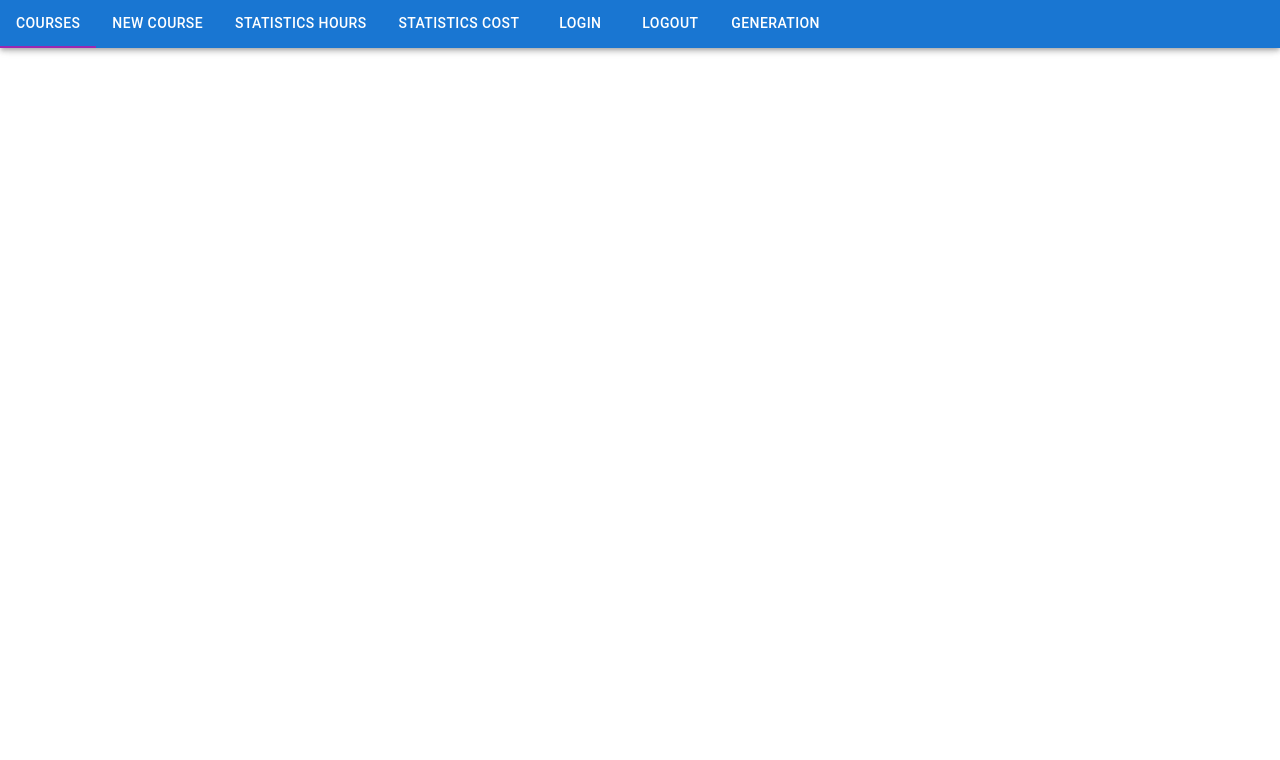
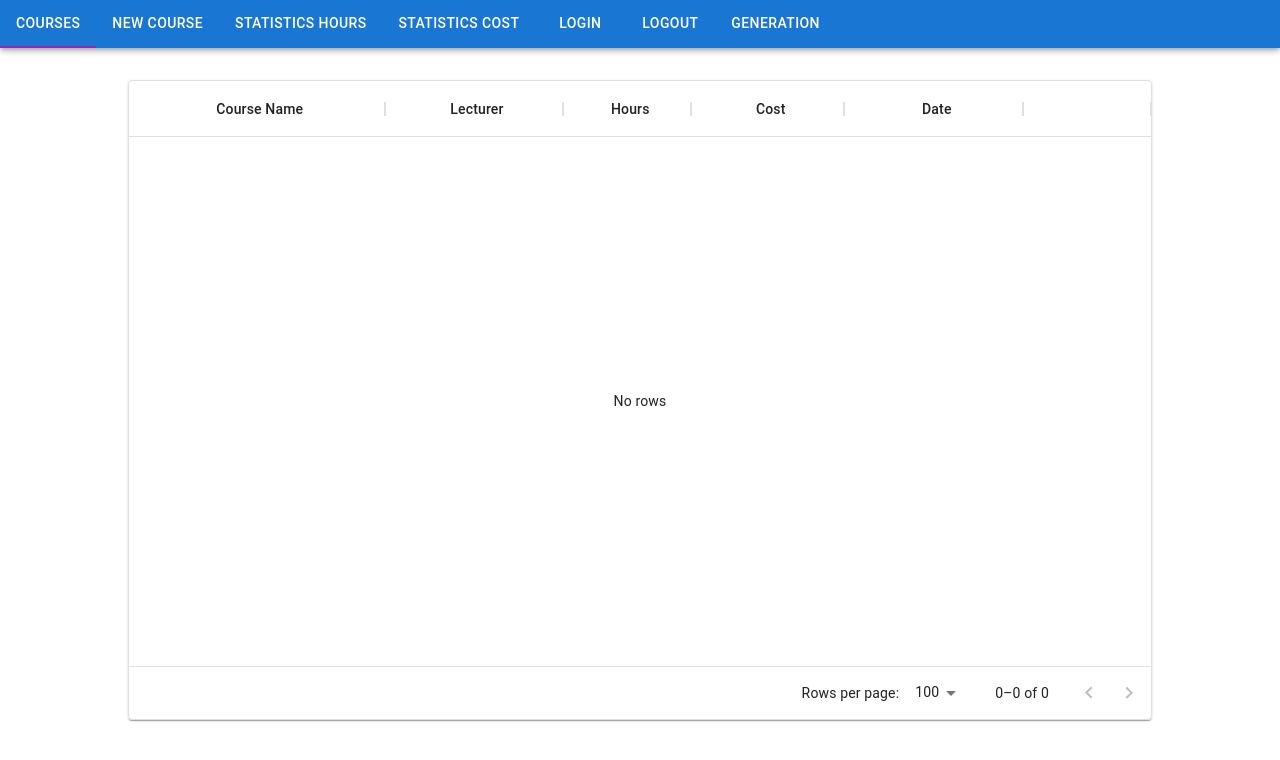
Before and after one commit to Java46IgorVorobyov/react-application, a React (Create React App) app: page / in a window 1280 px wide. Shown: the top 760 px of the page. Built offline with nearby package versions, Linux system fonts and the light colour scheme.

Commit message:
Homework/#42/editCourse

```diff
--- a/package.json
+++ b/package.json
@@ -7,6 +7,7 @@
     "@emotion/styled": "^11.8.1",
     "@mui/icons-material": "^5.6.2",
     "@mui/material": "^5.6.4",
+    "@mui/x-data-grid": "^5.10.0",
     "@reduxjs/toolkit": "^1.8.1",
     "@testing-library/jest-dom": "^5.16.4",
     "@testing-library/react": "^12.1.4",
--- a/src/components/forms/CourseForm.tsx
+++ b/src/components/forms/CourseForm.tsx
@@ -1,22 +1,24 @@
 import React from "react";
 import {Course, createCourse} from "../../models/Course";
 import courseData from "../../config/courseData.json";
-import {Grid, Select, TextField, FormControl, InputLabel, MenuItem, Button} from "@mui/material";
+import {Grid, Select, TextField, FormControl, InputLabel, MenuItem, Button, Box, Typography} from "@mui/material";
+import {getRandomNumber} from "../../util/random";
 
 type Props = {
     submitFn: (course: Course) => void;
+    courseUpdate?: Course
 }
 const initialCourse: Course = createCourse(0, "",
-    "", 0, 0, new Date());
-const CourseForm: React.FC<Props> = ({submitFn}) => {
+    "", 0, 0, new Date("0000-00-00"));
+const CourseForm: React.FC<Props> = ({submitFn, courseUpdate}) => {
     const {courses, minHours, maxHours, lectors, minCost, maxCost, minYear, maxYear} = courseData;
-    const [course, setCourse] = React.useState(initialCourse);
+    const [course, setCourse] = React.useState(courseUpdate || initialCourse);
 
     function onSubmit(event: any) {
         event.preventDefault();
         console.log(course)
         submitFn(course);
-        document.querySelector("form")!.reset();
+        document.querySelector('form')!.reset();
     }
 
     function handlerCourse(event: any) {
@@ -51,11 +53,16 @@ const CourseForm: React.FC<Props> = ({submitFn}) => {
     }
 
     function onReset() {
-        setCourse(initialCourse);
+        setCourse(courseUpdate || initialCourse)
+
     }
 
-    return <form onSubmit={onSubmit} onReset={onReset}>
-        <Grid container spacing={{xs: 5, sm: 2, md: 13}} justifyContent="center">
+    return <Box>
+        <Typography gutterBottom variant={'h4'}
+                    sx={{fontSize: {xs: "1.3em", sm: "1em", md: "2em"}, textAlign: 'center', fontWeight: 'bold'}}>
+            {!!courseUpdate ? `Update of Course with id ${courseUpdate.id}` : 'Adding new Course'}</Typography>
+        <form onSubmit={onSubmit} onReset={onReset}>
+            <Grid container spacing={{xs: 5, sm: 1.5, md: 13}} justifyContent="center">
                 <Grid item xs={10} sm={5}>
                     <FormControl fullWidth required>
                         <InputLabel id="course-select-label">Course Name</InputLabel>
@@ -64,7 +71,11 @@ const CourseForm: React.FC<Props> = ({submitFn}) => {
                             id="demo-simple-select"
                             label="Course Name"
                             value={course.name}
-                        onChange={handlerCourse}>
+                            onChange={handlerCourse}
+                            inputProps={
+                                {readOnly: !!courseUpdate}
+                            }
+                        >
                             <MenuItem value="">None</MenuItem>
                             {getCourseItems(courses)}
                         </Select>
@@ -78,7 +89,8 @@ const CourseForm: React.FC<Props> = ({submitFn}) => {
                             id="demo-simple-select"
                             label="Lecturer"
                             value={course.lecturer}
-                        onChange={handlerLecturer}>
+                            onChange={handlerLecturer}
+                        >
                             <MenuItem value="">None</MenuItem>
                             {getCourseItems(lectors)}
                         </Select>
@@ -87,30 +99,39 @@ const CourseForm: React.FC<Props> = ({submitFn}) => {
                 <Grid item xs={10} sm={5}>
                     <TextField type="number" label="Hours" fullWidth required
                                onChange={handlerHours}
-                           helperText={`enter number of hours in range [${minHours}-${maxHours}]`}
+                               helperText={`enter number of hours in range [${minHours}-${maxHours} ]`}
+                               value={course.hours || ''}
                                inputProps={{
+
                                    min: `${minHours}`,
                                    max: `${maxHours}`
                                }}/>
                 </Grid>
                 <Grid item xs={10} sm={5}>
                     <TextField type="number" label="Cost" fullWidth required
-                           onChange={handlerCost} helperText={`enter cost in range [${minCost}-${maxCost}]`}
+                               value={course.cost || ""}
+                               onChange={handlerCost} helperText={`enter cost in range [${minCost}-${maxCost} ]`}
                                inputProps={{
+
                                    min: `${minCost}`,
                                    max: `${maxCost}`
                                }}/>
                 </Grid>
                 <Grid item xs={10} sm={8}>
                     <TextField required label={'Opening Date'} type={'date'} fullWidth
-                           onChange={handlerOpeningDate} inputProps={{
+                               onChange={handlerOpeningDate}
+                               value={!!course.openingDate.getFullYear() ?
+                                   getIsoDate(course.openingDate) : ''} inputProps={
+                        {
                             min: `${minYear}-01-01`,
                             max: `${maxYear}-12-31`
-                    }} InputLabelProps={{
+                        }
+                    } InputLabelProps={{
                         shrink: true
                     }}/>
+
                 </Grid>
-            <Grid item xs={12} sm={8} md={6}>
+                <Grid item xs={10} sm={8} md={6}>
                     <Grid container justifyContent={"center"}>
                         <Grid item xs={5}>
                             <Button type="submit">Submit</Button>
@@ -118,13 +139,27 @@ const CourseForm: React.FC<Props> = ({submitFn}) => {
                         <Grid item xs={5}>
                             <Button type="reset">Reset</Button>
                         </Grid>
+
                     </Grid>
+
                 </Grid>
+
+
             </Grid>
         </form>
+    </Box>
 }
 export default CourseForm;
 
 function getCourseItems(items: string[]): React.ReactNode {
     return items.map(c => <MenuItem value={c} key={c}>{c}</MenuItem>)
 }
+
+function getIsoDate(dateValue: Date): string {
+    const day = dateValue.getDate() + 1;
+    const month = dateValue.getMonth();
+    const year = dateValue.getFullYear();
+    const dateUTC = new Date(year, month, day);
+    return dateUTC.toISOString().substring(0, 10);
+
+}
--- a/src/components/pages/Courses.tsx
+++ b/src/components/pages/Courses.tsx
@@ -1,12 +1,55 @@
-import React from "react";
-import {useSelector} from "react-redux";
+import React, {useCallback} from "react";
+import {useDispatch, useSelector} from "react-redux";
+import {coursesService} from "../../config/service-config";
 import {Course} from "../../models/Course";
 import {StateType} from "../../redux/store";
+import {DataGrid, GridColumns, GridRowParams, GridActionsCellItem} from '@mui/x-data-grid'
+import {Box, Paper} from "@mui/material";
+import {Delete, Edit} from "@mui/icons-material";
+import {removeCourse, updateCourse} from "../../redux/actions";
+import CourseForm from "../forms/CourseForm";
+
+function getActions(actionsFn: (params: GridRowParams) => JSX.Element[]): GridColumns {
+    const columns: GridColumns = [
+        {field: "name", type: "string", headerName: "Course Name", align: "center", headerAlign: "center", flex: 1},
+        {field: "lecturer", type: "string", headerName: "Lecturer", align: "center", headerAlign: "center", flex: 0.7},
+        {field: "hours", type: "number", headerName: "Hours", align: "right", headerAlign: "center", flex: 0.5},
+        {field: "cost", type: "number", headerName: "Cost", align: "right", headerAlign: "center", flex: 0.6},
+        {field: "openingDate", type: "date", headerName: "Date", align: "center", headerAlign: "center", flex: 0.7},
+        {field: "actions", type: "actions", flex: 0.5, getActions: actionsFn}
+    ]
+    return columns
+}
 
 const Courses: React.FC = () => {
+    const dispatch = useDispatch()
     const courses: Course[] = useSelector<StateType, Course[]>(state => state.courses);
-    return <ul>
-        {courses.map(c => <li key={c.id}>{JSON.stringify(c)}</li>)}
-    </ul>
+    const [isEdit, setEdit] = React.useState(false);
+    const updatedCourse = React.useRef<Course>()
+
+    function actionsFn(params: GridRowParams): JSX.Element[] {
+        const actionElements: JSX.Element[] = [
+            <GridActionsCellItem label="Remove" onClick={() => dispatch(removeCourse(params.id as number))}
+                                 icon={<Delete/>}/>,
+            <GridActionsCellItem label="Edit" onClick={() => editFn(params.id as number)} icon={<Edit/>}/>
+        ]
+        return actionElements;
+    }
+
+    function editFn(id: number) {
+        updatedCourse.current = courses.find(c => c.id === id)
+        setEdit(true);
+    }
+
+    const getActionsCallback = useCallback(getActions, [courses]);
+    const columns = getActionsCallback(actionsFn);
+    return <Box sx={{display: 'flex', justifyContent: 'center'}}><Paper
+        sx={{height: {xs: '90vh', sm: '85vh', md: '80vh'}, width: {xs: '100%', md: '80%'}}}>
+        {isEdit ? <CourseForm submitFn={(course) => {
+            setEdit(false);
+            dispatch(updateCourse(course))
+        }} courseUpdate={updatedCourse.current}/> : <DataGrid rows={courses} columns={columns}/>}
+    </Paper></Box>
+
 }
 export default Courses;
--- a/src/components/pages/StatisticCost.tsx
+++ b/src/components/pages/StatisticCost.tsx
@@ -7,7 +7,7 @@ import {StateType} from "../../redux/store";
 const StatisticCost: React.FC = () => {
     const courses: Course[] = useSelector<StateType, Course[]>(state => state.courses);
     const statObj = getMinMaxAvgByField(courses, 'cost');
-    return <div>{statObj.min == 0 ? <label style={{fontSize: "2em"}}>No Data</label> :
+    return <div>{statObj.min === 0 ? <label style={{fontSize: "2em"}}>No Data</label> :
         <div style={{fontSize: "1.5em", display: 'flex', justifyContent: 'space-evenly'}}>
             <label>min cost = {statObj.min}</label>
             <label>max cost = {statObj.max}</label>
```
Also changed, not shown: 1 other file (tests, documents, lock files or other folders). Lines whose indentation alone changed are shown as unchanged.
